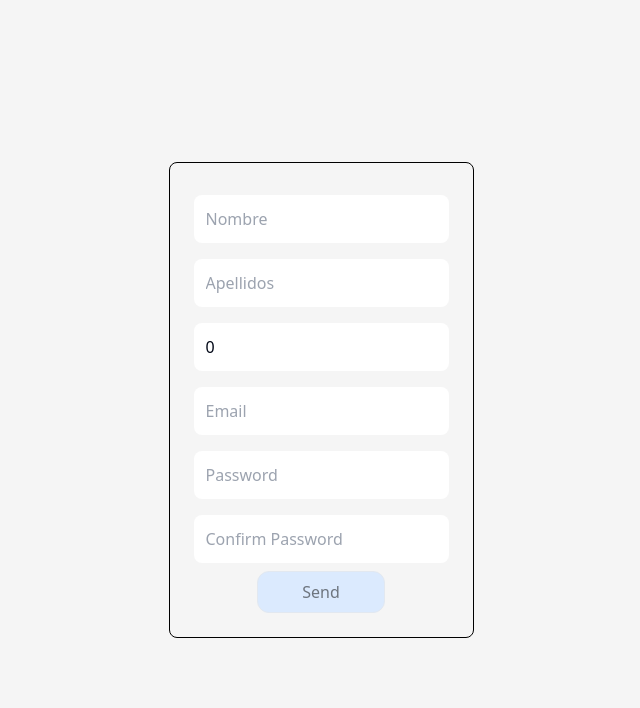
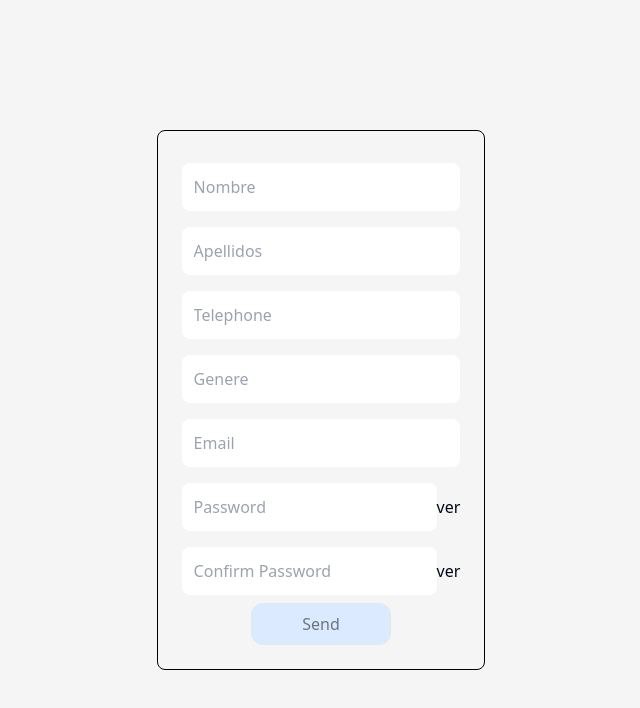
Before and after one commit to joanbr4/app-coorve, a React (Vite) app in the folder web/: page /register in a window 1280 px wide. Shown: the top 708 px of the page, without its empty margins (319-959 px from the left). Built offline with nearby package versions, Linux system fonts and the light colour scheme.

Commit message:
schemas register, register page

```diff
--- a/web/package.json
+++ b/web/package.json
@@ -30,7 +30,8 @@
     "react-icons": "^5.2.1",
     "react-router-dom": "^6.23.0",
     "tailwind-merge": "^2.3.0",
-    "tailwindcss-animate": "^1.0.7"
+    "tailwindcss-animate": "^1.0.7",
+    "zod": "^3.23.8"
   },
   "devDependencies": {
     "@types/node": "^20.12.12",
--- a/web/src/pages/register.tsx
+++ b/web/src/pages/register.tsx
@@ -1,22 +1,46 @@
 import { useState } from "react";
-// type Form = {
-//   email: string;
-//   password: string;
-//   confirm: string;
-//   age: number;
-// };
+import { Form, redirect, useActionData } from "react-router-dom";
+import { UserRegister, userRegisterSchemas } from "@/schemas";
+
+export const action = async ({ request }: { request: Request }) => {
+  const formData = await request.formData();
+  const dataObject = Object.fromEntries(formData);
+  const validateFormZod = userRegisterSchemas.safeParse({
+    name: dataObject.name,
+    surname: dataObject.surname,
+    phone: dataObject.phone,
+    genere: dataObject.genere,
+    email: dataObject.email,
+    password: dataObject.password,
+    confirm: dataObject.confirm,
+  });
+
+  // console.log(validateFormZod);
+  if (validateFormZod.data) return redirect("/home");
+  const errorsFormated = validateFormZod.error?.issues.reduce((acc, item) => {
+    return { ...acc, [item.path[0] as string]: item.message };
+  }, {});
+  // console.log(validateFormZod, errorsFormated);
+  return errorsFormated;
+};
 
 const initialState = {
+  name: "",
+  surname: "",
+  phone: "",
+  genere: "",
   email: "",
   password: "",
   confirm: "",
-  age: 0,
 };
 type InitialStateKeys = keyof typeof initialState;
 
 function Register() {
   const [form, setForm] = useState<typeof initialState>(initialState);
-  console.log(form);
+  const [watchPass, setWatchPass] = useState<boolean>(false);
+
+  const errorLoader = useActionData() as UserRegister;
+  console.log(errorLoader);
 
   //Props Getter, patrón de Diseño React
   const register = (
@@ -35,7 +59,7 @@ function Register() {
           [propertyName]:
             type === "text"
               ? e.target.value
-              : type === "number"
+              : type === "tel"
                 ? e.target.valueAsNumber
                 : new Error(),
         }));
@@ -50,10 +74,21 @@ function Register() {
   ) => {
     setForm((form) => ({ ...form, [property]: e.target.value }));
   };
-  const handlingSubmit = (e: React.FormEvent) => {
-    e.preventDefault();
-    console.table(form);
-  };
+
+  // const handlingSubmit = async (e: React.FormEvent<HTMLFormElement>) => {
+  //   e.preventDefault();
+
+  //   const dataForm = new FormData(e.currentTarget);
+  //   const dataValidatedZod = userRegisterSchemas.safeParse(dataForm);
+  //   console.log("12", dataValidatedZod);
+  //   if (!dataValidatedZod) {
+  //     setErrorsZod(dataValidatedZod);
+  //   }
+  //   // const user = await fetch("/login");
+  //   // if (!user) throw new Error("Error en el registro");
+  //   // redirect("/home");
+  //   // console.table(form);
+  // };
 
   return (
     <div
@@ -61,35 +96,61 @@ function Register() {
     bg-neutral-100 "
     >
       <div className="m-auto justify-center rounded-lg border border-solid border-black p-6 ">
-        <form className="flex flex-col">
+        <Form method="POST" className="flex flex-col">
           <input
             className="my-2 rounded-lg px-3 py-3"
-            {...register("email")}
+            {...register("name")}
             placeholder="Nombre"
-            type="email"
+            type="text"
           />
+          {errorLoader && (
+            <div className="text-red-500">{errorLoader.name}</div>
+          )}
+          <input
+            className="my-2 rounded-lg px-3 py-3"
+            {...register("surname")}
+            placeholder="Apellidos"
+            type="text"
+          />
+          {errorLoader && (
+            <div className="text-red-500">{errorLoader.surname}</div>
+          )}
 
           <input
             className="my-2 rounded-lg px-3 py-3"
-            {...register("email")}
-            placeholder="Apellidos"
-            type="email"
+            placeholder="Telephone"
+            {...register("phone")}
+            type="text"
+            // {...register("phone", { type: "text" })}
           />
+          {errorLoader && (
+            <div className="text-red-500">{errorLoader.phone}</div>
+          )}
           <input
             className="my-2 rounded-lg px-3 py-3"
-            // type="number", lo pasamos como atributo
-            placeholder="Age"
-            {...register("age", { type: "number" })}
+            placeholder="Genere"
+            {...register("genere")}
+            type="text"
+            // {...register("phone", { type: "text" })}
           />
+          {errorLoader && (
+            <div className="text-red-500">{errorLoader.genere}</div>
+          )}
+
           <input
             className="my-2 rounded-lg px-3 py-3"
             {...register("email")}
             placeholder="Email"
             type="email"
           />
+          {errorLoader && (
+            <div className="text-red-500">{errorLoader.email}</div>
+          )}
+
+          <div>
             <input
               className="my-2 rounded-lg px-3 py-3"
-            type="password"
+              type={watchPass ? "text" : "password"}
               {
                 ...register("password")
                 // onChange=((e) => {
@@ -99,20 +160,35 @@ function Register() {
               } /* We pass a function with last value associated to reactState, always within  async func or consecutive setForm */
               placeholder="Password"
             />
+            <button onClick={() => setWatchPass(!watchPass)}>ver </button>
+          </div>
+
+          {errorLoader && (
+            <div className="text-red-500">{errorLoader.password}</div>
+          )}
+          <div>
             <input
               className="my-2 rounded-lg px-3 py-3"
-            type="password"
+              type={watchPass ? "text" : "password"}
               onChange={(e) => handleChange(e, "confirm")}
               placeholder="Confirm Password"
+              name="confirm"
             />
+            <button onClick={() => setWatchPass(!watchPass)}>ver </button>
+          </div>
+
+          {errorLoader && (
+            <div className="text-red-500">{errorLoader.confirm}</div>
+          )}
+
           <button
+            type="submit"
             className="mx-auto w-1/2 rounded-xl border bg-blue-100 p-2 text-black/50
           "
-            onClick={handlingSubmit}
           >
             Send
           </button>
-        </form>
+        </Form>
       </div>
     </div>
   );
--- /dev/null
+++ b/web/src/schemas.ts
@@ -0,0 +1,44 @@
+import { z } from "zod";
+
+const genereSchema = z.enum(["hombre", "mujer", "ns/nc"]);
+
+export const userRegisterSchemas = z
+  .object({
+    name: z.string().min(3, { message: "El nombre no puede estar vacío" }),
+    surname: z
+      .string()
+      .min(3, { message: "El/los apellidos no puede estar vacío" }),
+    phone: z.string().min(5, { message: "El teléfono no puede estar vacío" }),
+    genere: genereSchema,
+    email: z
+      .string()
+      .min(5, { message: "El email no puede estar vacío" })
+      .email("Formato de correo no válido"),
+    password: z
+      .string()
+      .regex(/[a-z]/, {
+        message: "La contraseña tiene que tener una letra minuscula",
+      })
+      .regex(/[A-Z]/, {
+        message: "La  contraseña tiene que tener una letra mayúscula",
+      })
+      .regex(/[^a-zA-Z0-9]/, {
+        message: "La contrasena tiene que tener un letra especial",
+      })
+      .min(8, { message: "La contraseña debe tener entre 8 y 20 carácteres" })
+      .max(20, { message: "La contraseña debe tener entre 8 y 20 carácteres" }),
+    confirm: z.string(),
+  })
+  .refine((data) => data.confirm === data.password, {
+    path: ["confirm"],
+    message: "Las contraseñas no coinciden",
+  })
+  .refine(
+    (data) => {
+      const phoneNumber = data.phone.replace("/-/g", "");
+      return !isNaN(Number(phoneNumber));
+    },
+    { path: ["phone"], message: "El teléfono debe contener solo números" }
+  );
+
+export type UserRegister = z.infer<typeof userRegisterSchemas>;
--- a/web/src/setup/App.tsx
+++ b/web/src/setup/App.tsx
@@ -8,6 +8,7 @@ import Register from "../pages/register";
 import Login from "../pages/login";
 import Content from "../pages/content";
 // import Chatgpt from "@/pages/chatgpt";
+import { action as actionRegister } from "../pages/register";
 import Faqs from "@/pages/faq";
 
 const router = createBrowserRouter(
@@ -15,7 +16,7 @@ const router = createBrowserRouter(
     <>
       <Route path="/" element={<LandingPage />} />
       <Route path="/content" element={<Content />} />
-      <Route path="/register" element={<Register />} />
+      <Route path="/register" action={actionRegister} element={<Register />} />
       <Route path="/login" element={<Login />} />
       {/* <Route path="/chatgpt" element={<Chatgpt />} /> */}
       <Route path="/faqs" element={<Faqs />} />
```
Also changed, not shown: 2 other files (tests, documents, lock files or other folders). Lines whose indentation alone changed are shown as unchanged.
